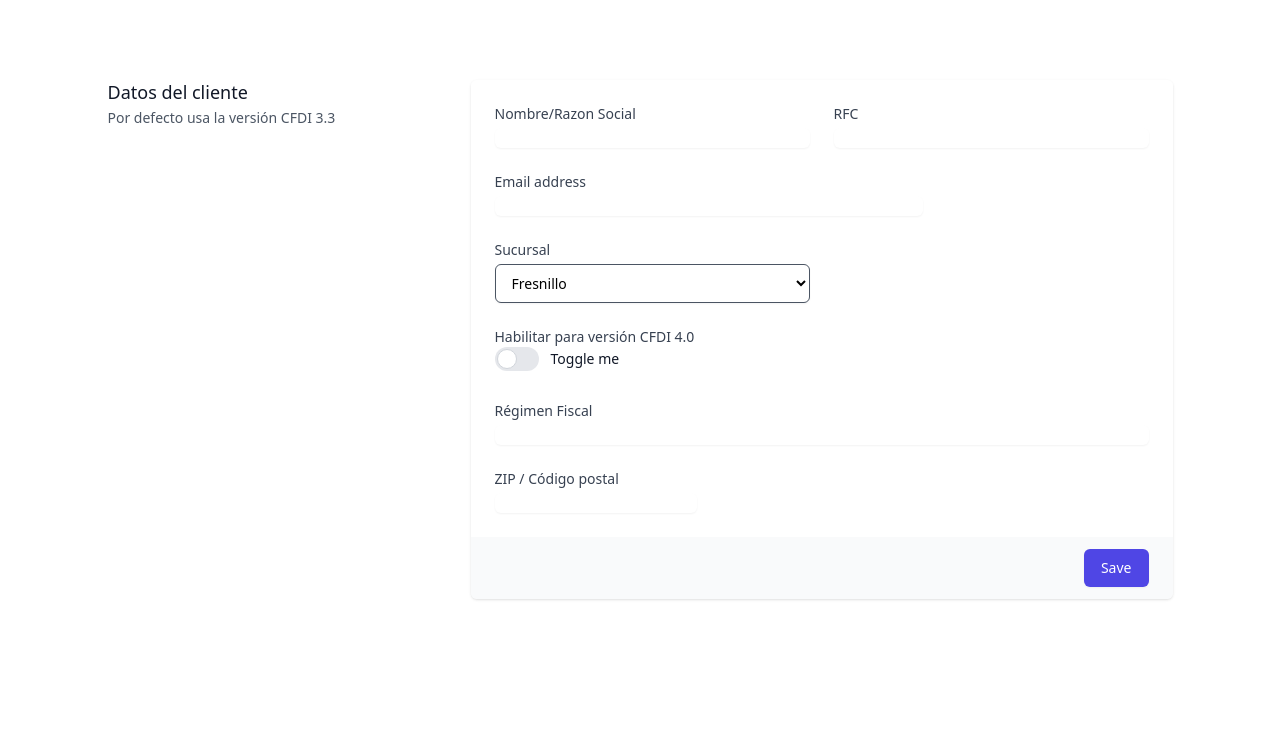
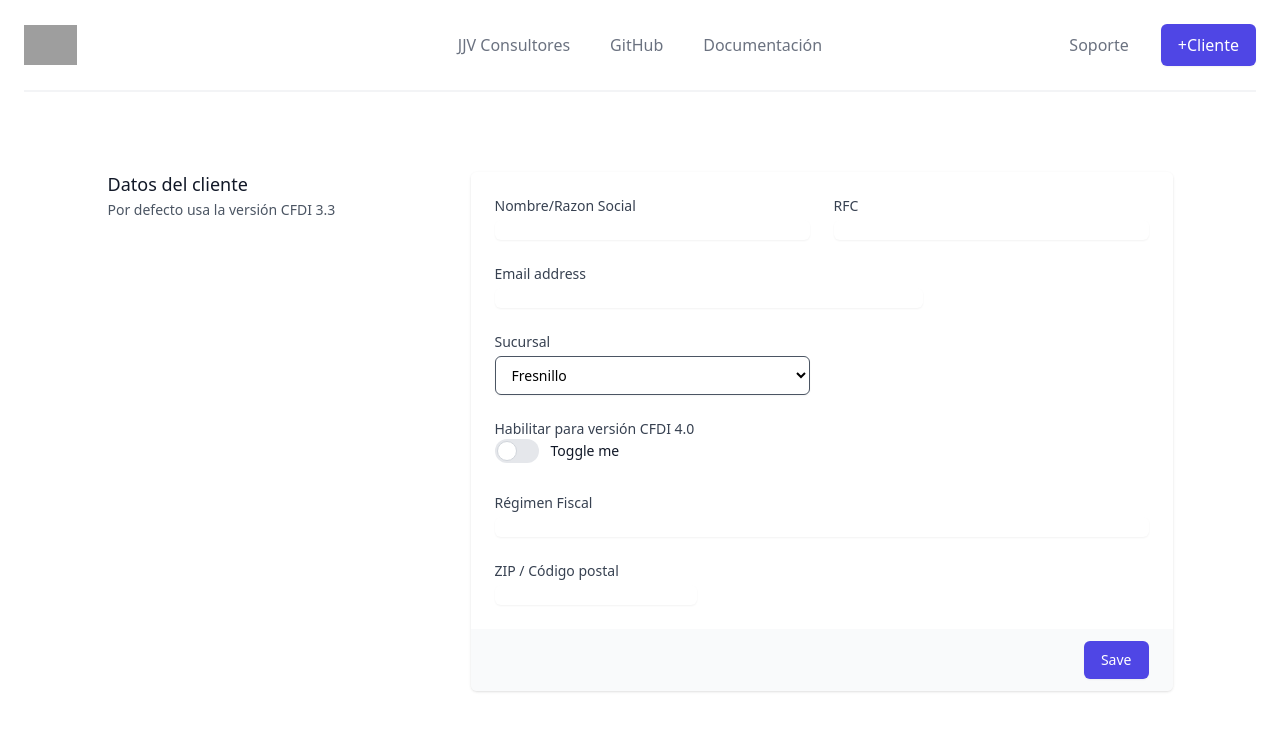
Before and after one commit to JI-Villalobos/luan-clients, a Next.js app: page /new in a window 1280 px wide. Shown: the top 730 px of the page. Built offline with nearby package versions, Linux system fonts and the light colour scheme; grey boxes are pictures that could not be loaded.

Commit message:
add-- header on new client page

```diff
--- a/pages/components/NewClientForm.tsx
+++ b/pages/components/NewClientForm.tsx
@@ -50,7 +50,7 @@
                                             <label className="block text-sm font-medium text-gray-700">Habilitar para versión CFDI 4.0</label>
                                             <label className="inline-flex relative items-center cursor-pointer">
                                                 <input type="checkbox" value="" className="sr-only peer" />
-                                                <div className="w-11 h-6 bg-gray-200 peer-focus:outline-none peer-focus:ring-4 peer-focus:ring-blue-300 dark:peer-focus:ring-blue-800 rounded-full peer dark:bg-gray-700 peer-checked:after:translate-x-full peer-checked:after:border-white after:content-[''] after:absolute after:top-[2px] after:left-[2px] after:bg-white after:border-gray-300 after:border after:rounded-full after:h-5 after:w-5 after:transition-all dark:border-gray-600 peer-checked:bg-blue-600"></div>
+                                                <div className="w-11 h-6 bg-gray-200 peer-focus:outline-none peer-focus:ring-4 peer-focus:ring-blue-300 dark:peer-focus:ring-indigo-600 rounded-full peer dark:bg-gray-700 peer-checked:after:translate-x-full peer-checked:after:border-white after:content-[''] after:absolute after:top-[2px] after:left-[2px] after:bg-white after:border-gray-300 after:border after:rounded-full after:h-5 after:w-5 after:transition-all dark:border-gray-600 peer-checked:bg-indigo-600"></div>
                                                 <span className="ml-3 text-sm font-medium text-gray-900 dark:text-gray-300">Toggle me</span>
                                             </label>
                                         </div>
--- a/pages/new.tsx
+++ b/pages/new.tsx
@@ -1,9 +1,13 @@
+import Header from "./components/Header";
 import NewClientForm from "./components/NewClientForm";
 
 export default function NewClient() {
-    return(
-        <div className="flex items-center justify-center mt-20">
-            <NewClientForm />
-        </div>
+    return (
+        <>
+            <Header />
+            <div className="flex items-center justify-center mt-20">
+                <NewClientForm />
+            </div>
+        </>
     )
 }
```
